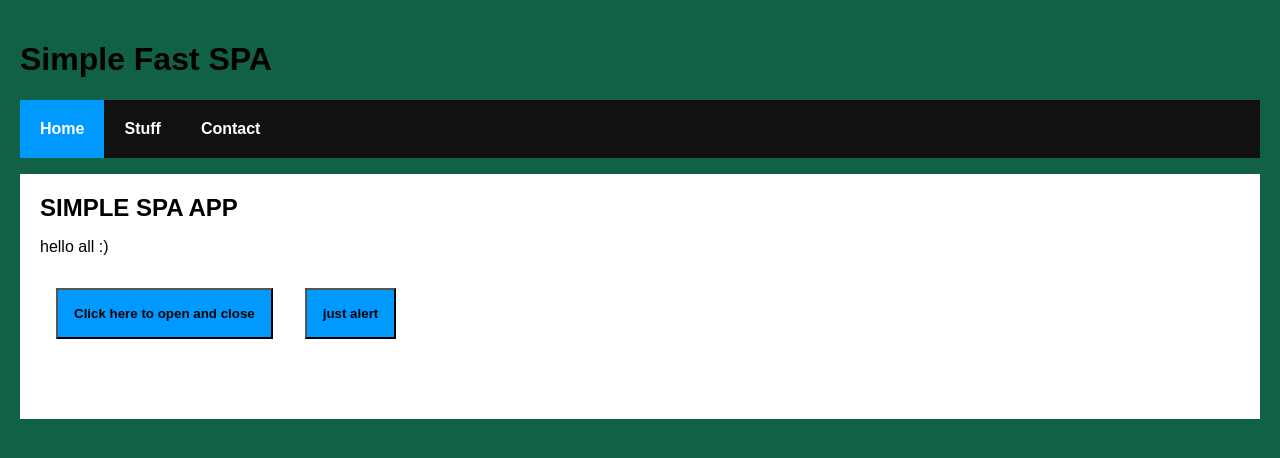
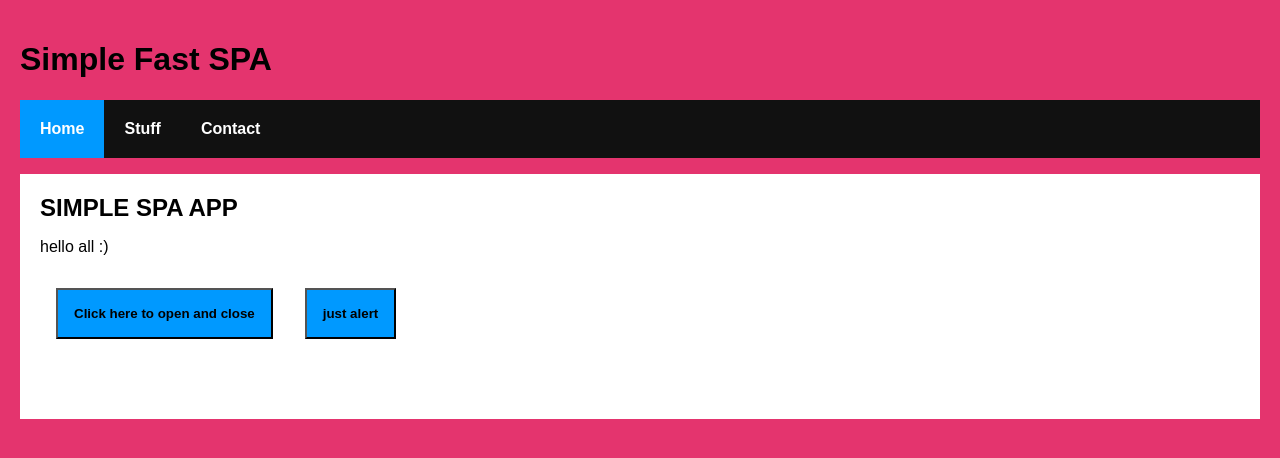
Before and after one commit to ShiraBenZaken/simple-fast-react-spa, a React (Create React App) app: page /#/ in a window 1280 px wide. Shown: the top 458 px of the page. Built offline with nearby package versions, Linux system fonts and the light colour scheme.

Commit message:
Update index.css

```diff
--- a/src/index.css
+++ b/src/index.css
@@ -1,5 +1,5 @@
 body {
-  background-color: #116146;
+  background-color: #e4346e;
   padding: 20px;
   margin: 0;
 }
```
